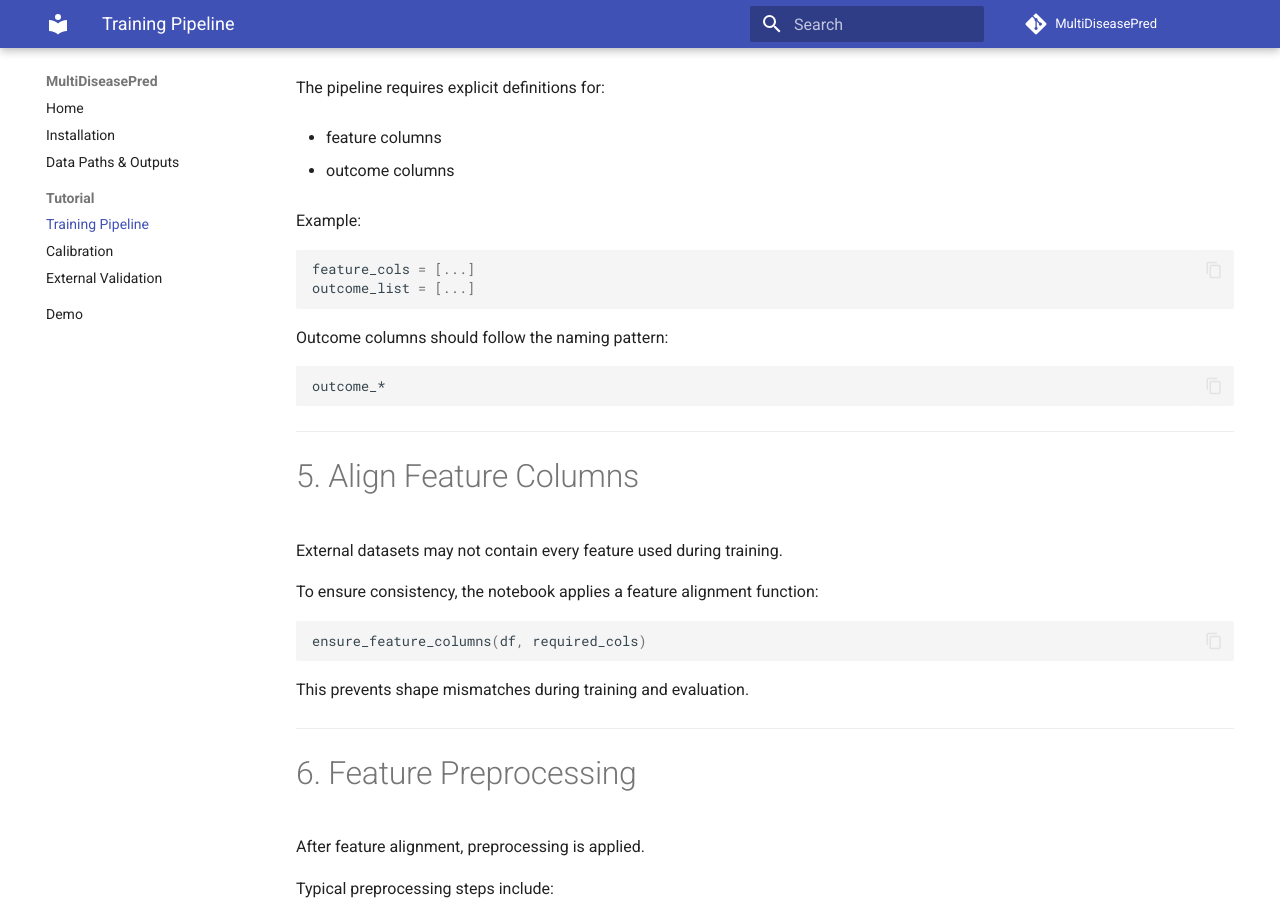
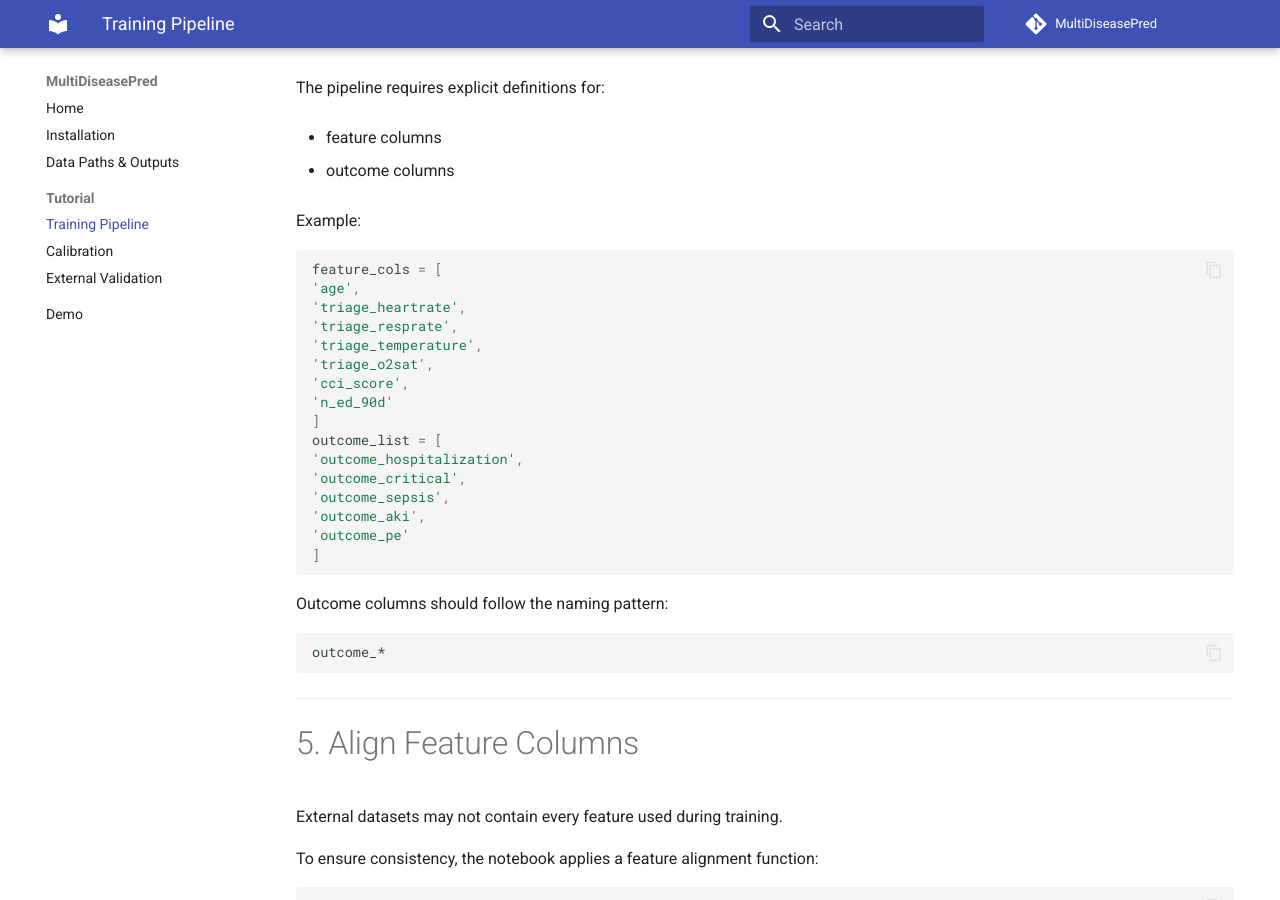
Before and after one commit to fengx13/MultiDiseasePred, an MkDocs documentation site: the page built from docs/tutorial/01_training.md, in a window 1280 px wide and 900 px high, scrolled down 1653 px. Built offline with MkDocs 1.6.1 and Material for MkDocs 9.7.7, drawn with Linux system fonts in a browser that asks for light colours; comment, search, counter and statistics services are not loaded; some of the changed text lies outside the part shown.

Commit message:
Modify training dataset paths and examples
Updated dataset paths and expanded feature and outcome lists in the training tutorial.

````diff
--- a/docs/tutorial/01_training.md
+++ b/docs/tutorial/01_training.md
@@ -82,8 +82,22 @@ The pipeline requires explicit definitions for:
 Example:
 
 ```python
-feature_cols = [...]
-outcome_list = [...]
+feature_cols = [
+'age',
+'triage_heartrate',
+'triage_resprate',
+'triage_temperature',
+'triage_o2sat',
+'cci_score',
+'n_ed_90d'
+]
+outcome_list = [
+'outcome_hospitalization',
+'outcome_critical',
+'outcome_sepsis',
+'outcome_aki',
+'outcome_pe'
+]
 ```
 Outcome columns should follow the naming pattern:
 ```bash
@@ -273,4 +287,4 @@ These artifacts are required for downstream steps in the pipeline.
 
 Once training is complete, proceed to the calibration tutorial:
 
-Calibration
+[Calibration](https://github.com/fengx13/MultiDiseasePred/blob/main/docs/tutorial/02_calibration.md)
````
Also changed, not shown: other parts of docs/tutorial/01_training.md (+2 -2 lines).
